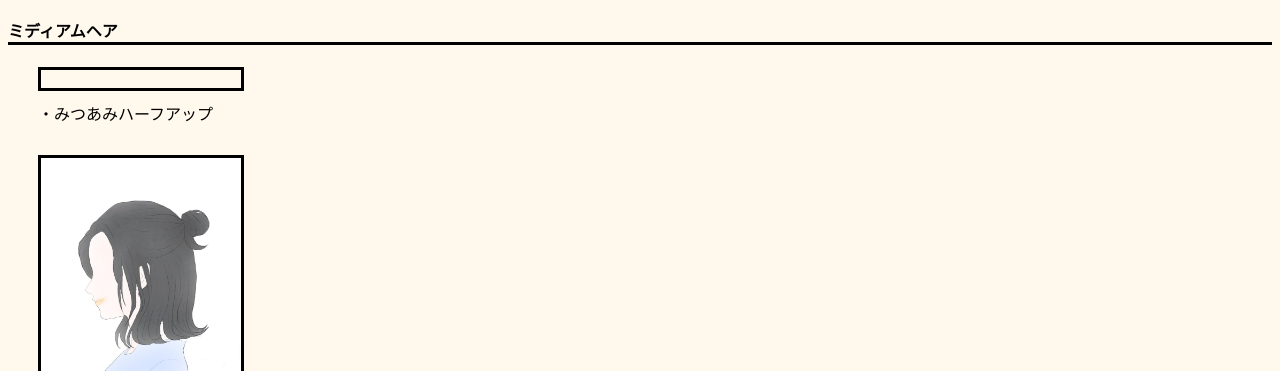
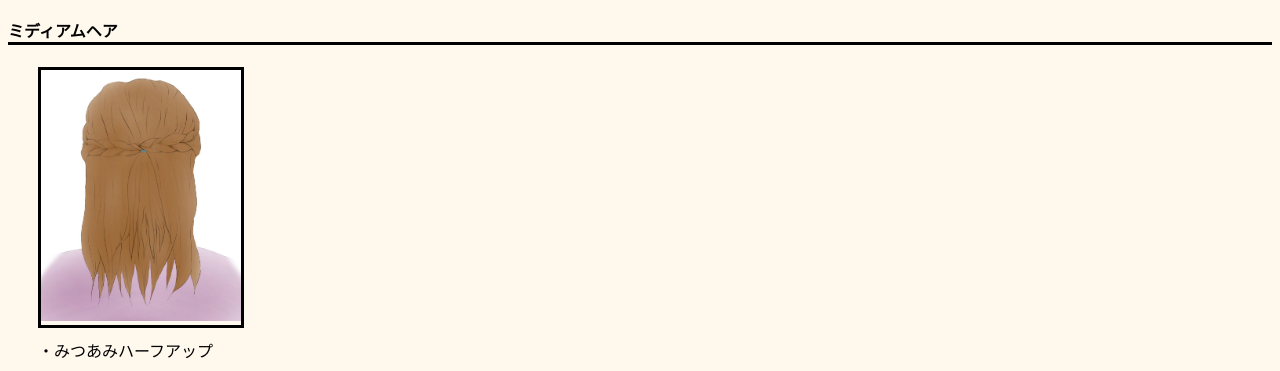
Before and after one commit to gon77/hair, a plain HTML site: page low.html in a window 1280 px wide. Shown: the part 1666-2037 px from the top of the page. Drawn offline with Linux system fonts and the light colour scheme; files that its build step writes are made by us from their sources; files whose address does not match are found by name.

Commit message:
Add files via upload

```diff
--- a/low.html
+++ b/low.html
@@ -195,7 +195,7 @@
 	  <!--0-->
 	  <div class="pop-box">
 	  	<label for="popup-on"><label for="popup-on">
-	  			<div class="btn-open"><img src="img/image0.jpeg" width="200" alt="" class="layer-img"></div>
+	  			<div class="btn-open"><img src="image0.jpeg" width="200" alt="" class="layer-img"></div>
 	  			<p>・みつあみハーフアップ</p>
 	  		</label>
 	  		<input type="checkbox" id="popup-on">
@@ -203,7 +203,7 @@
 	  			<label for="popup-on" class="icon-close">×</label>
 	  			<div class="popup-content">
 
-	  				<img src="img/image0.jpeg" width="250" alt="" class="layer-img">
+	  				<img src="image0.jpeg" width="250" alt="" class="layer-img">
 	  				<br>みつあみハーフアップのアレンジ方法
 	  				<br>
 	  				<ol>
```
